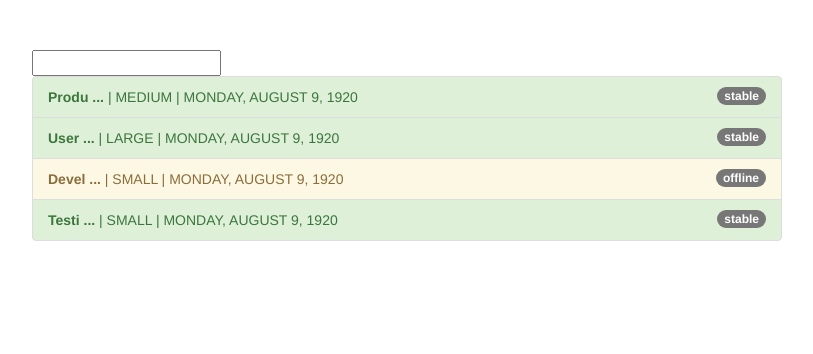
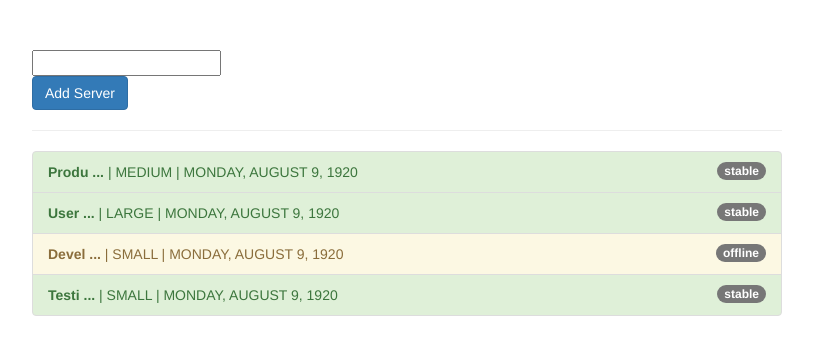
Before and after one commit to towficaziz/pipes-start, an Angular app: page / in a window 1280 px wide. Shown: the top 354 px of the page, without its empty margins (233-1046 px from the left). Built offline with nearby package versions, Linux system fonts and the light colour scheme.

Commit message:
Pure and Impure Pipes 'how to fix '

```diff
--- a/src/app/app.component.html
+++ b/src/app/app.component.html
@@ -2,9 +2,9 @@
   <div class="row">
     <div class="col-xs-12 col-sm-10 col-md-8 col-sm-offset-1 col-md-offset-2">
       <input type="text" [(ngModel)]="filteredStatus">
-      <!-- <br>
+      <br>
       <button class="btn btn-primary" (click)="onAddServer()">Add Server</button>
-      <hr> -->
+      <hr>
       <ul class="list-group">
         <li
           class="list-group-item"
--- a/src/app/app.component.ts
+++ b/src/app/app.component.ts
@@ -40,12 +40,12 @@ export class AppComponent {
       'list-group-item-danger': server.status === 'critical'
     };
   }
-  // onAddServer(){
-  //   this.servers.push({
-  //     instanceType: 'small',
-  //     name: 'New server',
-  //     status: 'stable',
-  //     started: new Date(15, 1, 2023)
-  //   });
-  // }
+  onAddServer(){
+    this.servers.push({
+      instanceType: 'small',
+      name: 'New server',
+      status: 'stable',
+      started: new Date(15, 1, 2023)
+    });
+  }
 }
--- a/src/app/filter.pipe.ts
+++ b/src/app/filter.pipe.ts
@@ -1,7 +1,8 @@
 import { Pipe, PipeTransform } from '@angular/core';
 
 @Pipe({
-  name: 'filter'
+  name: 'filter',
+  pure: false
 })
 export class FilterPipe implements PipeTransform {
 
```
